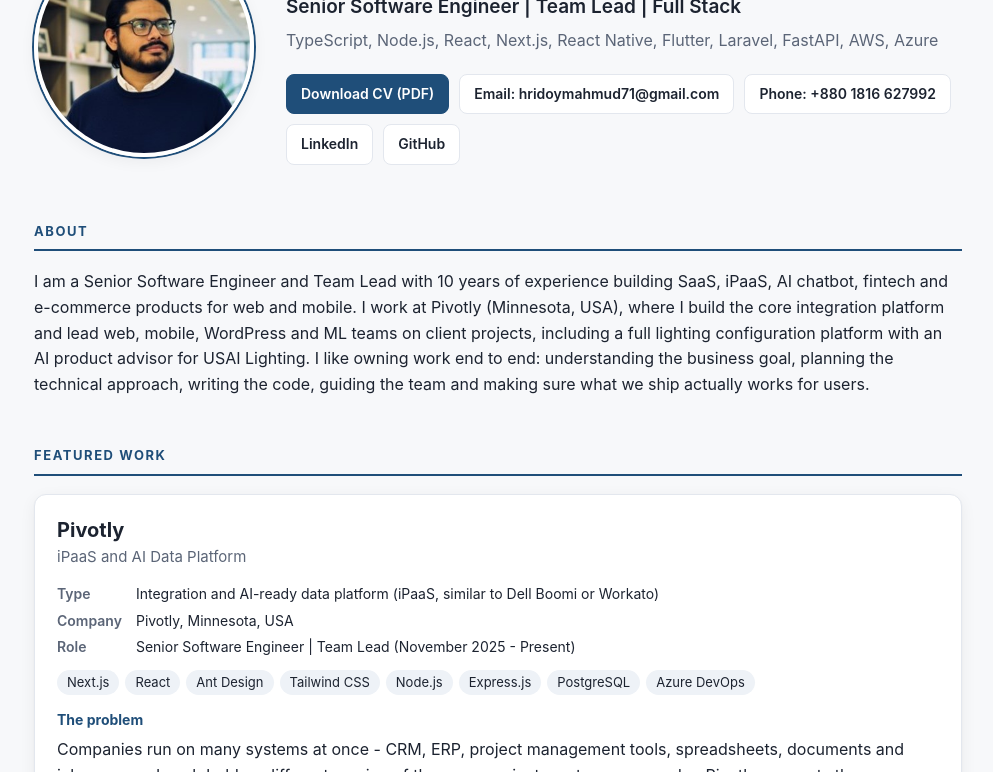
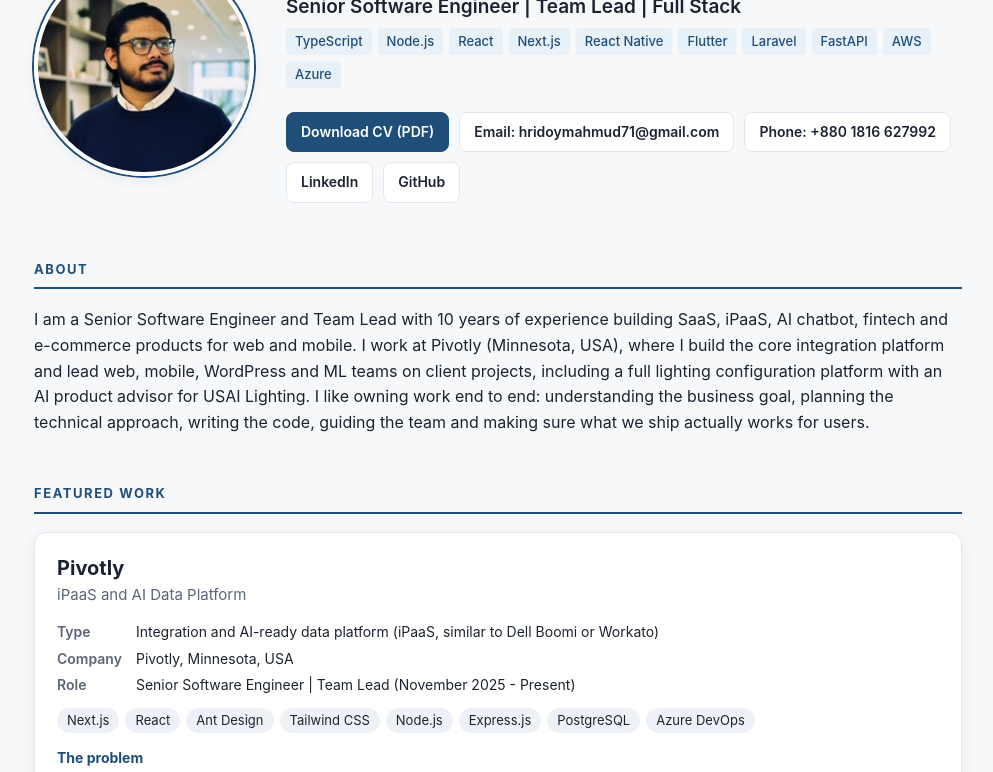
Before and after one commit to hridoymahmud71/hridoymahmud71.github.io, a plain HTML site: page index.html in a window 1280 px wide. Shown: the part 184-956 px from the top of the page, without its empty margins (142-1135 px from the left). Drawn offline with Linux system fonts and the light colour scheme.

Commit message:
Show stack as tags and enlarge the share banner photo
Co-Authored-By: Claude Opus 5.5 <noreply@anthropic.com>

```diff
--- a/index.html
+++ b/index.html
@@ -42,7 +42,7 @@
       <div class="hero-text">
       <h1>Mahmudur Rahman</h1>
       <p class="title">Senior Software Engineer | Team Lead | Full Stack</p>
-      <p class="stack">TypeScript, Node.js, React, Next.js, React Native, Flutter, Laravel, FastAPI, AWS, Azure</p>
+      <ul class="chips stack" aria-label="Main stack"><li>TypeScript</li><li>Node.js</li><li>React</li><li>Next.js</li><li>React Native</li><li>Flutter</li><li>Laravel</li><li>FastAPI</li><li>AWS</li><li>Azure</li></ul>
       <div class="links">
         <a class="btn primary" href="Mahmudur-Rahman-CV.pdf" download>Download CV (PDF)</a>
         <a class="btn" href="mailto:hridoymahmud71@gmail.com">Email: hridoymahmud71@gmail.com</a>
--- a/styles.css
+++ b/styles.css
@@ -76,7 +76,12 @@ a { color: var(--accent); }
 }
 .hero h1 { font-size: clamp(32px, 6vw, 48px); line-height: 1.1; margin: 0 0 10px; color: var(--accent); letter-spacing: -0.02em; }
 .hero .title { font-size: 19px; font-weight: 600; margin: 0 0 6px; }
-.hero .stack { color: var(--muted); margin: 0 0 20px; }
+/* Stack tags: flat, tinted and smaller, so they read as labels, not as buttons. */
+.hero .stack { gap: 6px; margin: 6px 0 24px; }
+.hero .stack li {
+  background: var(--accent-soft); color: var(--accent);
+  font-size: 13px; font-weight: 500; padding: 3px 9px; border-radius: 4px;
+}
 .links { display: flex; flex-wrap: wrap; gap: 10px; }
 .btn {
   display: inline-flex; align-items: center; gap: 6px;
```
Also changed, not shown: share.jpg.
